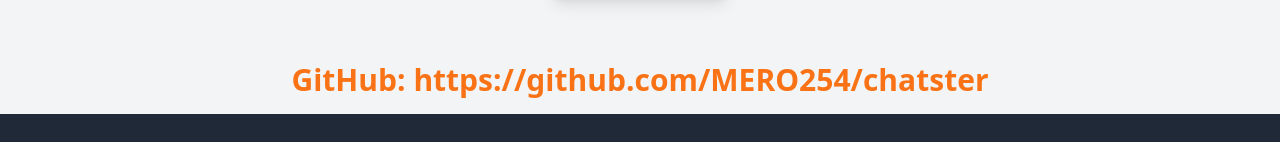
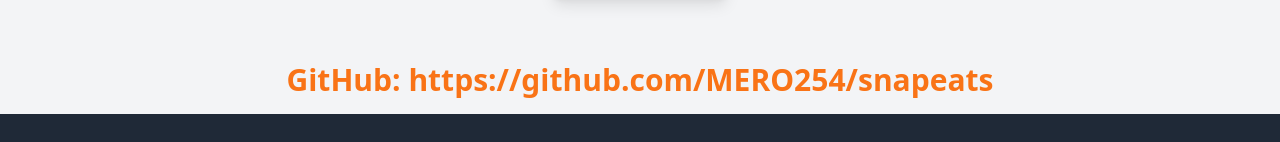
Before and after one commit to MERO254/newrepository, a website built with webpack: page src/snapeats.html in a window 1280 px wide. Shown: the part 3925-4067 px from the top of the page. Built offline with nearby package versions, Linux system fonts and the light colour scheme.

Commit message:
Update snapeats.html

```diff
--- a/src/snapeats.html
+++ b/src/snapeats.html
@@ -154,7 +154,7 @@
   <h3 class="text-3xl font-bold text-center text-orange-500 py-4">
   GitHub:
   <a href="https://github.com/MERO254/chatster" class="hover:underline hover:text-orange-600" target="_blank" rel="noopener noreferrer">
-    https://github.com/MERO254/chatster
+    https://github.com/MERO254/snapeats
   </a>
 </h3>
 
```
